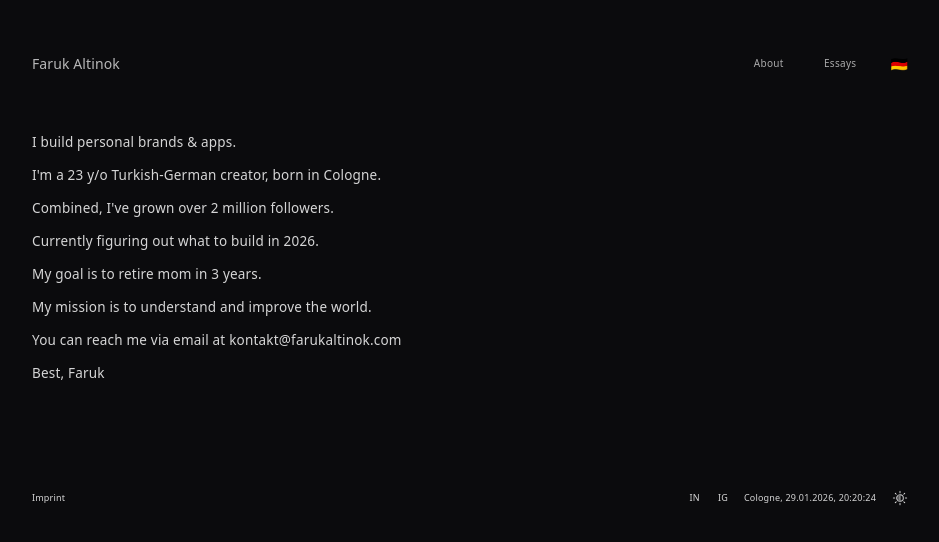
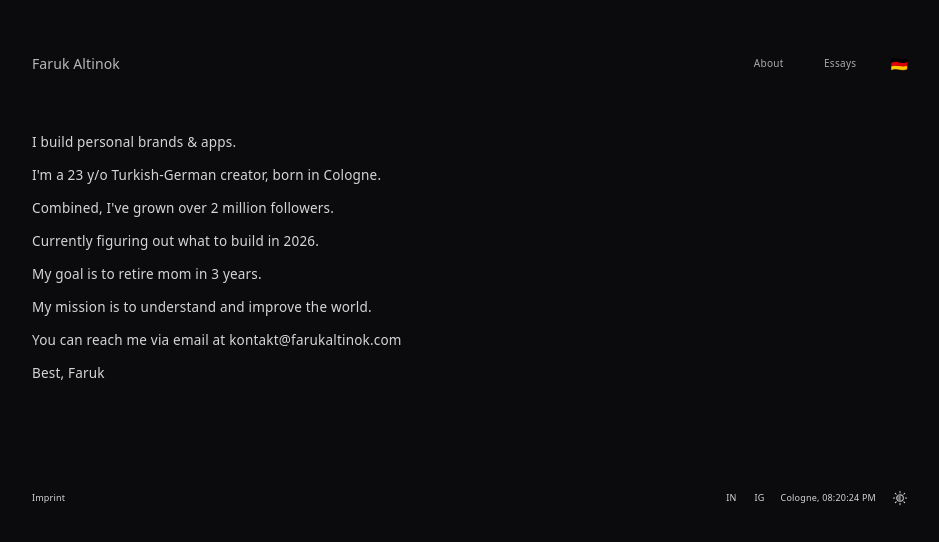
Before and after one commit to farukaltinok/farukaltinok.com, a Next.js app: page / in a window 1280 px wide. Shown: the top 542 px of the page, without its empty margins (170-1109 px from the left). Built offline with nearby package versions, Linux system fonts and the light colour scheme.

Commit message:
Update footer: reorder, tabular-nums, locale time

```diff
--- a/app/components/Footer.tsx
+++ b/app/components/Footer.tsx
@@ -1,39 +1,47 @@
 "use client";
 
 import Link from "next/link";
-import { useEffect, useState } from "react";
+import { useEffect, useMemo, useState } from "react";
 import { useLang } from "./LanguageContext";
 import ThemeToggle from "./ThemeToggle";
 
-function formatStamp(d: Date, city: string) {
-  const parts = new Intl.DateTimeFormat("de-DE", {
+function formatTime(d: Date, city: string, lang: string) {
+  if (lang === "de") {
+    const parts = new Intl.DateTimeFormat("de-DE", {
+      timeZone: "Europe/Berlin",
+      hour: "2-digit",
+      minute: "2-digit",
+      second: "2-digit",
+      hour12: false,
+    }).formatToParts(d);
+
+    const get = (t: string) => parts.find((p) => p.type === t)?.value ?? "";
+    return `${city}, ${get("hour")}:${get("minute")}:${get("second")} Uhr`;
+  }
+
+  const parts = new Intl.DateTimeFormat("en-US", {
     timeZone: "Europe/Berlin",
-    day: "2-digit",
-    month: "2-digit",
-    year: "numeric",
     hour: "2-digit",
     minute: "2-digit",
     second: "2-digit",
+    hour12: true,
   }).formatToParts(d);
 
   const get = (t: string) => parts.find((p) => p.type === t)?.value ?? "";
-  return `${city}, ${get("day")}.${get("month")}.${get("year")}, ${get("hour")}:${get(
-    "minute"
-  )}:${get("second")}`;
+  return `${city}, ${get("hour")}:${get("minute")}:${get("second")} ${get("dayPeriod")}`;
 }
 
 export default function Footer() {
-  const [now, setNow] = useState<Date | null>(null);
+  const [now, setNow] = useState<Date>(() => new Date());
   const { lang, t } = useLang();
 
   useEffect(() => {
-    setNow(new Date());
     const id = setInterval(() => setNow(new Date()), 1000);
     return () => clearInterval(id);
   }, []);
 
   const city = lang === "de" ? "Köln" : "Cologne";
-  const stamp = now ? formatStamp(now, city) : "";
+  const stamp = useMemo(() => formatTime(now, city, lang), [now, city, lang]);
 
   return (
     <footer className="site-footer" aria-label="Footer">
--- a/app/globals.css
+++ b/app/globals.css
@@ -350,6 +350,10 @@
   .site-footerLink:hover,
   .site-footerIcon:hover { color: var(--text); }
 
+
+.site-footerMeta {
+  font-variant-numeric: tabular-nums;
+}
   .site-sep {
     color: var(--border);
     opacity: 0.9;
@@ -744,7 +748,7 @@
       --timeline-width: 100%;
       --date-col: 92px;
       --col-gap: 18px;
-      --content-top: 34px;
+      --content-top: 54px;
       --content-bottom: 34px;
     }
 
```
